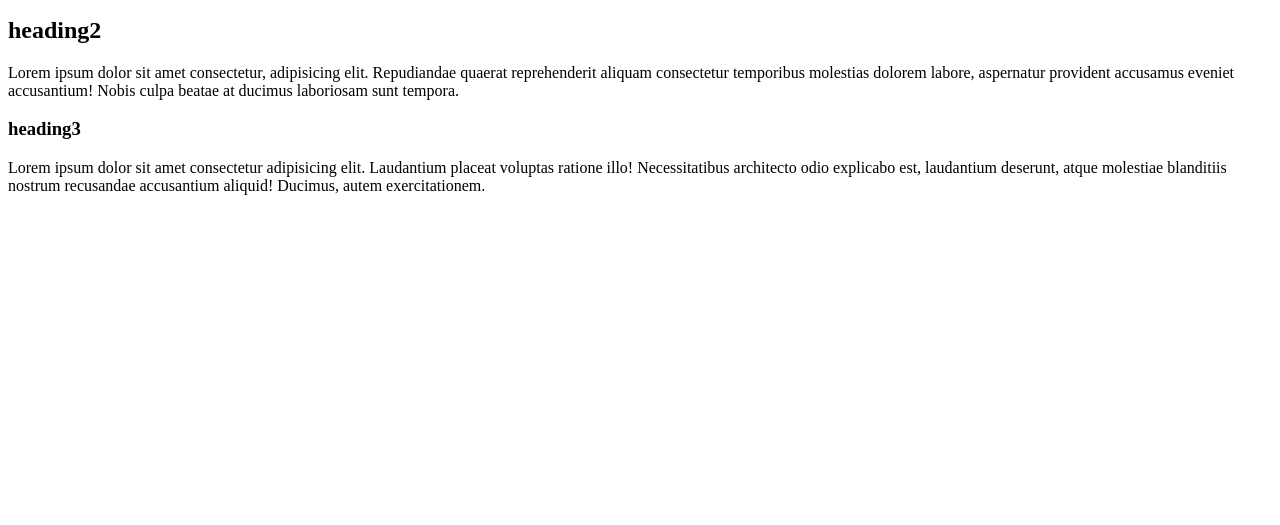
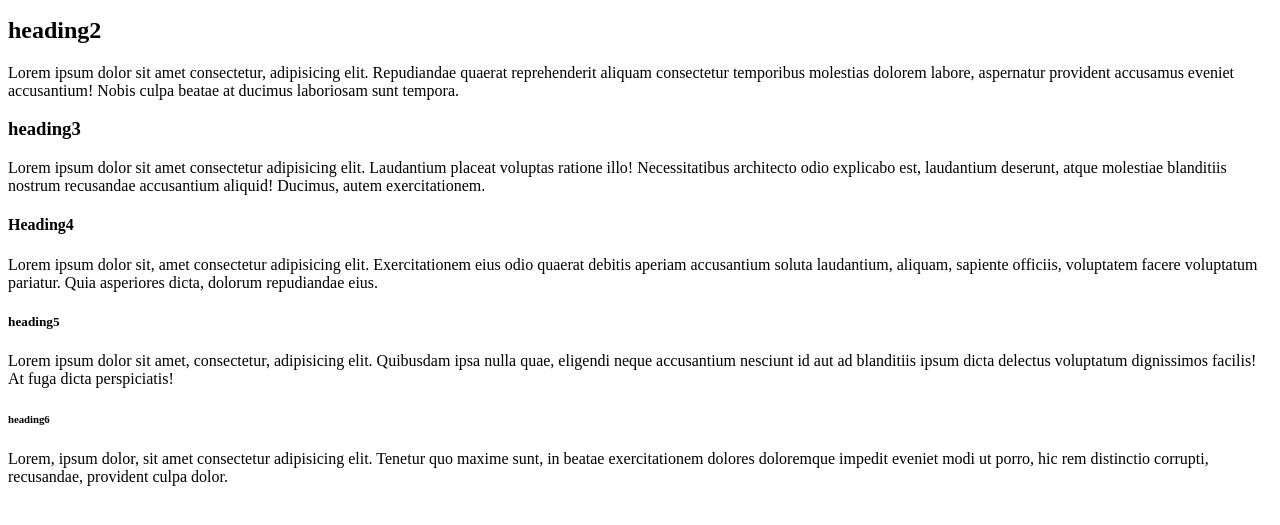
Before and after one commit to LeDaniii/CF-HTML5-DAY01-Matzer-Zarre, a plain HTML site: page index.html in a window 1280 px wide. Shown: the part 119-644 px from the top of the page. Drawn offline with Linux system fonts and the light colour scheme.

Commit message:
Heading u P 4-6

```diff
--- a/index.html
+++ b/index.html
@@ -27,5 +27,14 @@
       est, laudantium deserunt, atque molestiae blanditiis nostrum recusandae
       accusantium aliquid! Ducimus, autem exercitationem.
     </p>
+
+    <h4>Heading4</h4>
+    <p>Lorem ipsum dolor sit, amet consectetur adipisicing elit. Exercitationem eius odio quaerat debitis aperiam accusantium soluta laudantium, aliquam, sapiente officiis, voluptatem facere voluptatum pariatur. Quia asperiores dicta, dolorum repudiandae eius.</p>
+
+    <h5>heading5</h5>
+    <p>Lorem ipsum dolor sit amet, consectetur, adipisicing elit. Quibusdam ipsa nulla quae, eligendi neque accusantium nesciunt id aut ad blanditiis ipsum dicta delectus voluptatum dignissimos facilis! At fuga dicta perspiciatis!</p>
+
+    <h6>heading6</h6>
+    <p>Lorem, ipsum dolor, sit amet consectetur adipisicing elit. Tenetur quo maxime sunt, in beatae exercitationem dolores doloremque impedit eveniet modi ut porro, hic rem distinctio corrupti, recusandae, provident culpa dolor.</p>
   </body>
 </html>
```
